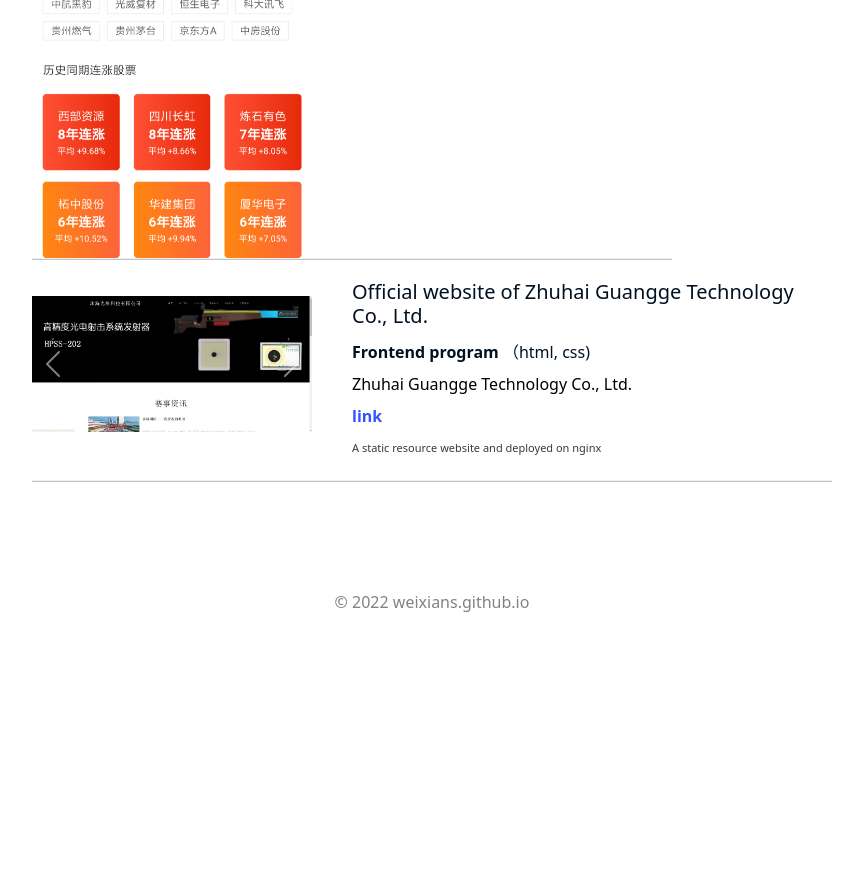
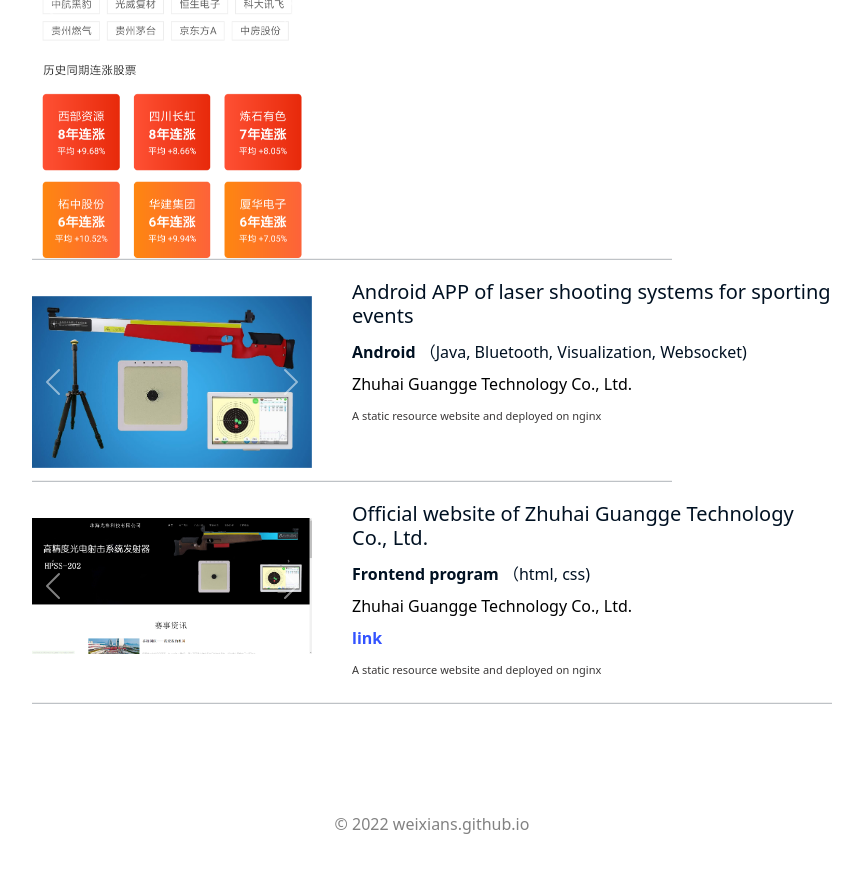
Before and after one commit to weixians/weixians.github.io, a Jekyll site: the page built from about_me.html, in a window 1280 px wide and 900 px high, scrolled down 1953 px. Shown: the top 873 px of the window, without its empty margins (208-1071 px from the left). Built offline with Jekyll 4.4.1, drawn with Linux system fonts in a browser that asks for light colours; before the commit the page ends 2631 px from its top, so only the background shows below that.

Commit message:
change content

```diff
--- a/about_me.html
+++ b/about_me.html
@@ -157,19 +157,19 @@ subtitle:
                 <div class="carousel-inner">
                     <div class="carousel-item active">
                         <img src="/assets/img/project/jd_stock1.png" class="d-block w-100 vertical"
-                             alt="...">
+                             alt=".">
                     </div>
                     <div class="carousel-item">
                         <img src="/assets/img/project/jd_stock2.png" class="d-block w-100 vertical"
-                             alt="...">
+                             alt=".">
                     </div>
                     <div class="carousel-item">
                         <img src="/assets/img/project/jd_stock3.png" class="d-block w-100 vertical"
-                             alt="...">
+                             alt=".">
                     </div>
                     <div class="carousel-item">
                         <img src="/assets/img/project/jd_stock4.png" class="d-block w-100 vertical"
-                             alt="...">
+                             alt=".">
                     </div>
                 </div>
                 <a class="carousel-control-prev" href="#jdStockCarousel" role="button" data-bs-slide="prev">
@@ -196,20 +196,56 @@ subtitle:
 
     <div style="height:180px;text-align: left">
         <div class="project-item-img">
+            <div id="shootAppCarousel" class="carousel slide" data-bs-ride="carousel">
+                <div class="carousel-inner">
+                    <div class="carousel-item">
+                        <img src="/assets/img/project/shoot_app3.jpg" class="d-block w-100" alt=".">
+                    </div>
+                    <div class="carousel-item">
+                        <img src="/assets/img/project/shoot_app4.jpg" class="d-block w-100" alt=".">
+                    </div>
+                    <div class="carousel-item active">
+                        <img src="/assets/img/project/shoot_app1.jpg" class="d-block w-100" alt=".">
+                    </div>
+                    <div class="carousel-item">
+                        <img src="/assets/img/project/shoot_app2.jpg" class="d-block w-100" alt=".">
+                    </div>
+                </div>
+                <a class="carousel-control-prev" href="#shootAppCarousel" role="button" data-bs-slide="prev">
+                    <span class="carousel-control-prev-icon" aria-hidden="true"></span>
+                    <span class="visually-hidden">Previous</span>
+                </a>
+                <a class="carousel-control-next" href="#shootAppCarousel" role="button" data-bs-slide="next">
+                    <span class="carousel-control-next-icon" aria-hidden="true"></span>
+                    <span class="visually-hidden">Next</span>
+                </a>
+            </div>
+        </div>
+        <div class="project-item-content">
+            <h5 style="text-align: left">Android APP of laser shooting systems for sporting events</h5>
+            <p><b>Android</b> （Java, Bluetooth, Visualization, Websocket)</p>
+            <p class="company">Zhuhai Guangge Technology Co., Ltd.</p>
+            <p class="description">A static resource website and deployed on nginx</p>
+        </div>
+    </div>
+    <hr class="solid item-divider"/>
+
+    <div style="height:180px;text-align: left">
+        <div class="project-item-img">
             <!--            <img src="/assets/img/project/monisheji_website.png" alt="">-->
             <div id="monishejiWebsiteCarousel" class="carousel slide" data-bs-ride="carousel">
                 <div class="carousel-inner">
                     <div class="carousel-item active">
-                        <img src="/assets/img/project/monisheji_website.png" class="d-block w-100" alt="...">
+                        <img src="/assets/img/project/monisheji_website.png" class="d-block w-100" alt=".">
                     </div>
                     <div class="carousel-item">
-                        <img src="/assets/img/project/monisheji_website2.png" class="d-block w-100" alt="...">
+                        <img src="/assets/img/project/monisheji_website2.png" class="d-block w-100" alt=".">
                     </div>
                     <div class="carousel-item">
-                        <img src="/assets/img/project/monisheji_website3.png" class="d-block w-100" alt="...">
+                        <img src="/assets/img/project/monisheji_website3.png" class="d-block w-100" alt=".">
                     </div>
                     <div class="carousel-item">
-                        <img src="/assets/img/project/monisheji_website4.png" class="d-block w-100" alt="...">
+                        <img src="/assets/img/project/monisheji_website4.png" class="d-block w-100" alt=".">
                     </div>
                 </div>
                 <a class="carousel-control-prev" href="#monishejiWebsiteCarousel" role="button" data-bs-slide="prev">
```
Also changed, not shown: assets/img/project/shoot_app1.jpg (added), assets/img/project/shoot_app2.jpg (added), 2 other files.
